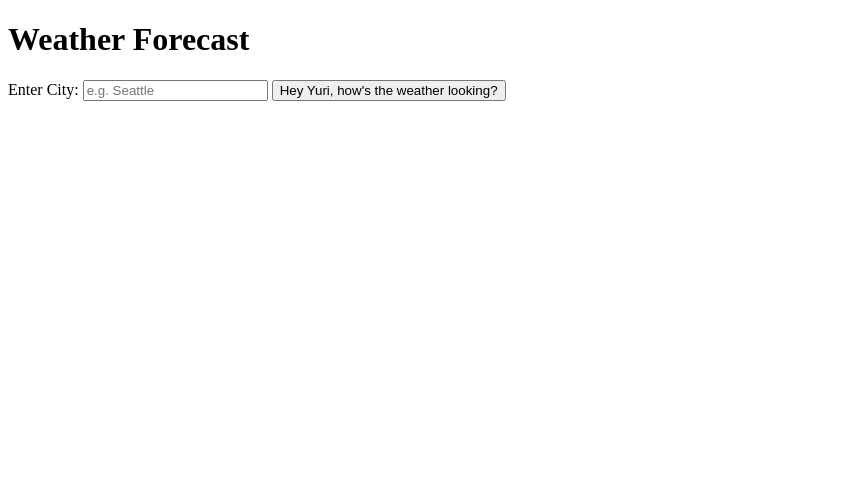
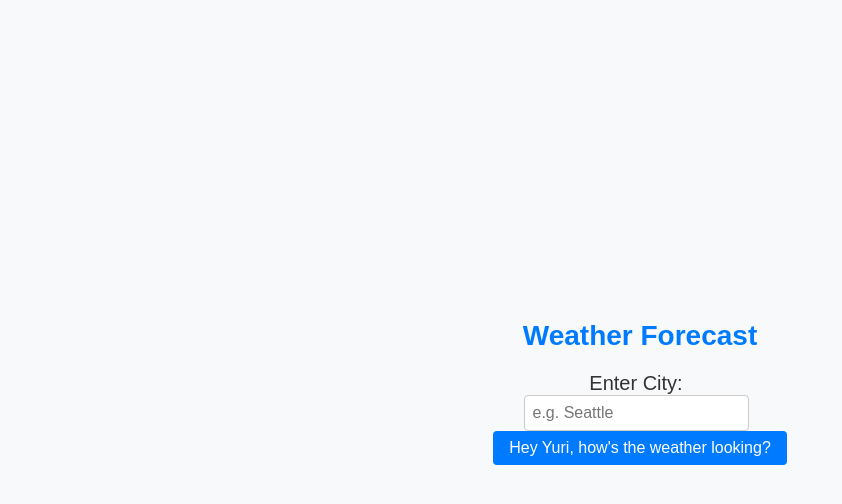
Before and after one commit to yprater/weather_app, a plain HTML site: page index.html in a window 1280 px wide. Shown: the whole page, without its empty margins (0-842 px from the left). Drawn offline with Linux system fonts and the light colour scheme.

Commit message:
fix: fix some style issues

```diff
--- a/index.html
+++ b/index.html
@@ -2,13 +2,79 @@
 <html>
 <head>
     <title>Yuri's Weather Forecast</title>
-    <link rel="stylesheet" type="text/css" href="styles.css">
-</head>
-<body>
-    <h1>Weather Forecast</h1>
-    <label for="city">Enter City:</label>
-    <input type="text" id ="city" placeholder="e.g. Seattle"></input>
+    <style>
+        /* Reset default styles */
+        body, h1, p {
+            margin: 0;
+            padding: 0;
+        }
 
+        /* Center the primary content vertically and horizantally */
+        body {
+            display: flex;
+            flex-direction: column;
+            justify-content: center;
+            align-items: center;
+            height: 100vh;
+            margin: 0;
+            font-family: Arial, sans-serif;
+            background-color: #f7f9fa;
+        }
+
+        /* Container for the app */
+        .container {
+            width: 100%;
+            max-width: 400px;
+            text-align: center;
+            padding: 20px;
+            background-color: #fff;
+            border-radius: 6px;
+            box-shadow: 0 4px 8px rgba(0, 0, 0, 0.1);
+        }
+
+        h1 {
+            font-size: 28px;
+            margin-bottom: 20px;
+            color: #007bff;
+        }
+
+        label {
+            font-size: 20px;
+            margin-right: 8px;
+            color: #333;
+        }
+
+        /* Style the input and button */
+        input[type = "text"] {
+            padding: 8px;
+            font-size: 16px;
+            border: 1px solid #ccc;
+            border-radius: 4px;
+            margin-right: 8px;
+        }
+
+        button {
+            padding: 8px 16px;
+            font-size: 16px;
+            background-color: #007bff;
+            color: white;
+            border: none;
+            border-radius: 4px;
+            cursor: pointer;
+            transition: background-color 0.3s;
+        }
+
+        button:hover {
+            background-color: #0056b3;
+        }
+
+        /* Style the weather display */
+        #weather {
+            margin-top: 16px;
+            font-size: 20px;
+            color: #333;
+        }
+    </style>
     <script type="module">
         import {getWeather} from './script.js';
         function weather() {
@@ -20,6 +86,12 @@
             button.onclick = weather;
         }
     </script>
+</head>
+<body>
+    <h1>Weather Forecast</h1>
+    <label for="city">Enter City:</label>
+    <input type="text" id ="city" placeholder="e.g. Seattle"></input>
+
     <button>Hey Yuri, how's the weather looking?</button>
     <div id="weather"></div>
 </body>
--- a/style.css
+++ /dev/null
@@ -1,35 +0,0 @@
-
-/* Center the primary content vertically and horizantally */
-body {
-    display: flex;
-    flex-direction: column;
-    justify-content: center;
-    align-items: center;
-    height: 100vh;
-    margin: 0;
-    font-family: Arial, sans-serif;
-}
-
-/* Style the input and button */
-input[type = "text"] {
-    padding: 8px;
-    font-size: 16px;
-    border: 1px solid #ccc;
-    border-radius: 4px;
-    margin-right: 8px;
-}
-
-button {
-    padding: 8px 16px;
-    font-size: 16px;
-    background-color: #007bff;
-    color: white;
-    border: none;
-    border-radius: 4px;
-    cursor: pointer;
-}
-
-/* Style the weather display */
-#weather {
-    margin-top: 16px;
-}
```
